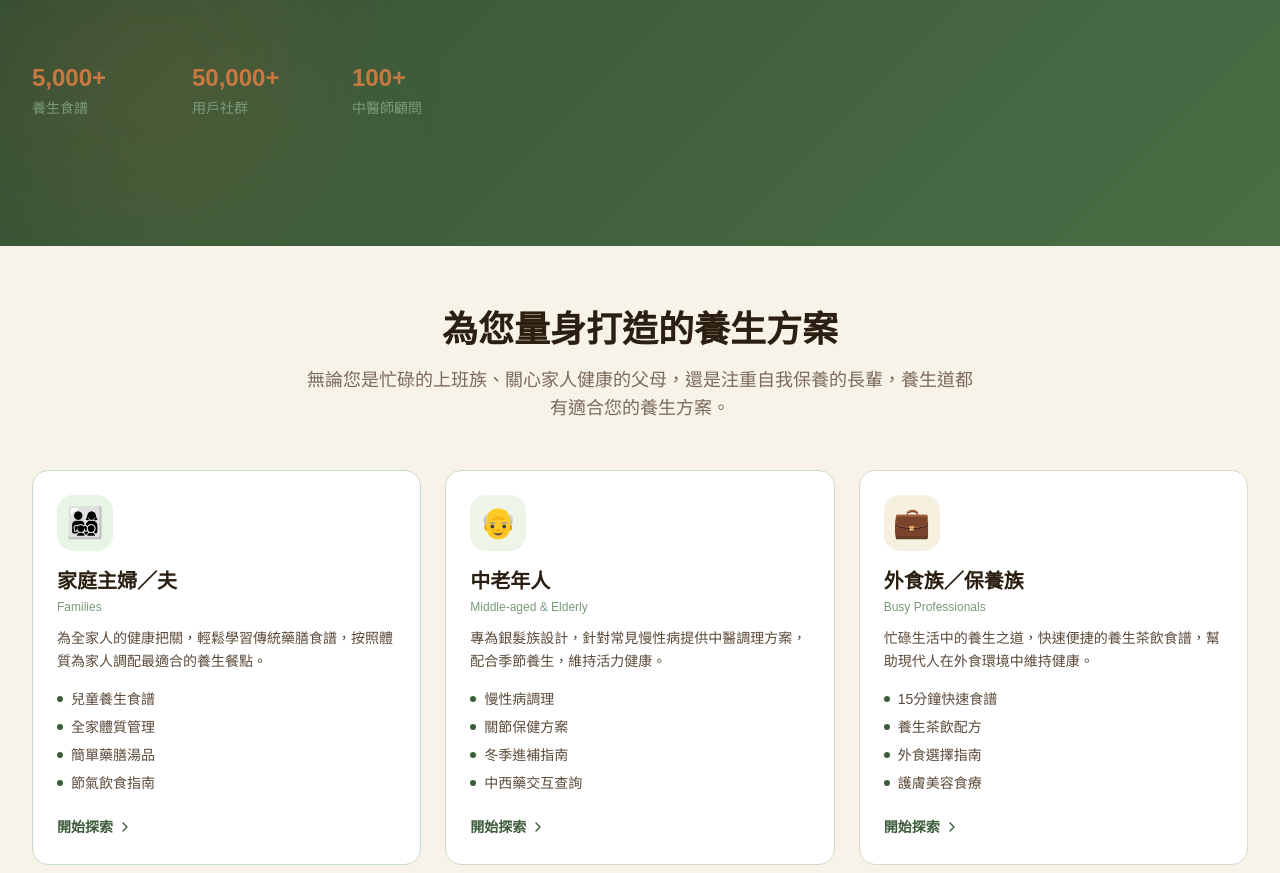
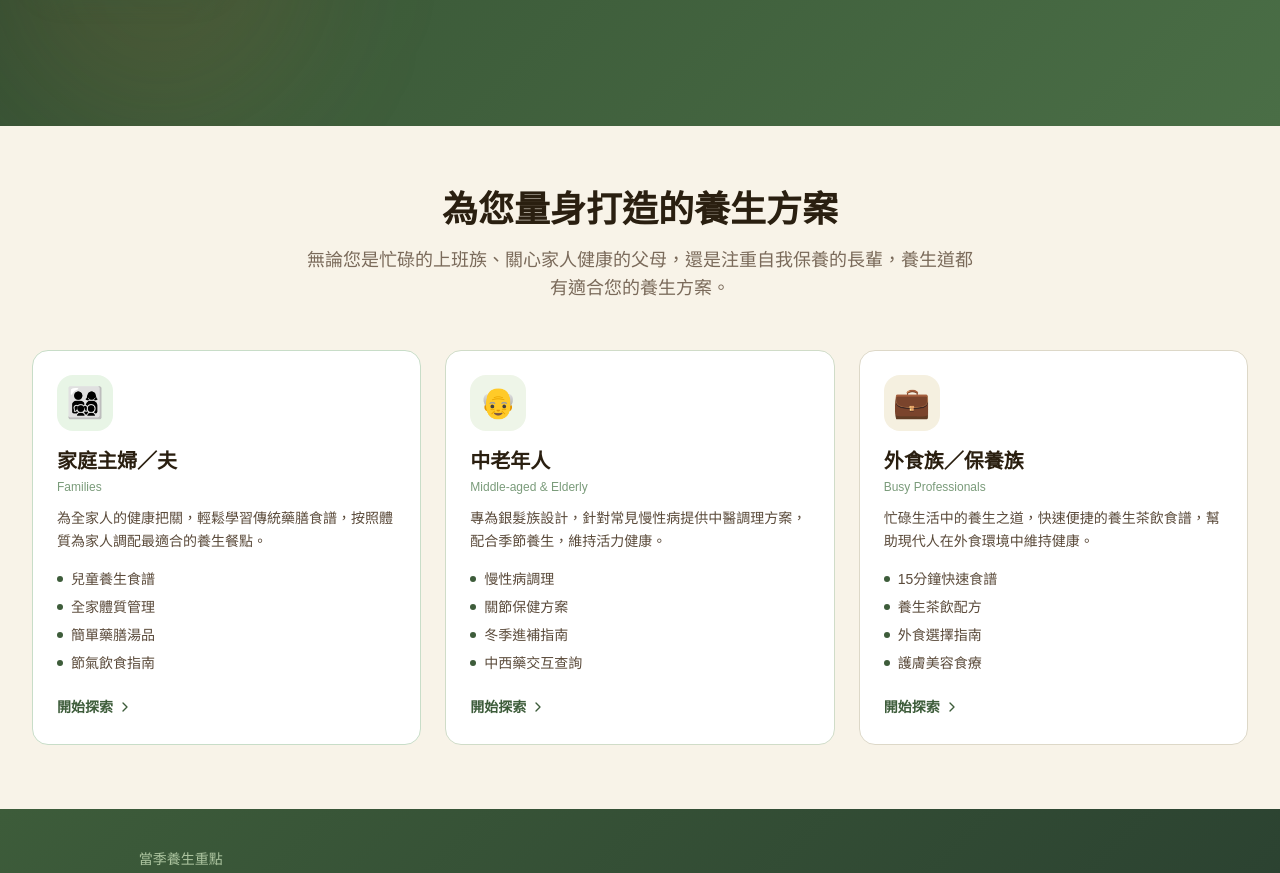
Before and after one commit to yuchen1114066/chain-strategy, a Next.js app: page / in a window 1280 px wide. Shown: the part 665-1538 px from the top of the page. Built offline with nearby package versions, Linux system fonts and the light colour scheme.

Commit message:
Remove exaggerated stats, fix season card to dynamic month, update CTA text
https://claude.ai/code/session_01PhiErQi7aKncBtHBZi1HSU

```diff
--- a/src/app/page.tsx
+++ b/src/app/page.tsx
@@ -73,7 +73,15 @@ const dimensionCards = [
   },
 ];
 
-const currentSeason = seasonalTips[3];
+function getSeasonInfo() {
+  const month = new Date().getMonth() + 1; // 1-12
+  if (month >= 3 && month <= 5) return seasonalTips[0]; // 春
+  if (month >= 6 && month <= 8) return seasonalTips[1]; // 夏
+  if (month >= 9 && month <= 11) return seasonalTips[2]; // 秋
+  return seasonalTips[3]; // 冬
+}
+
+const currentSeason = getSeasonInfo();
 
 export default function HomePage() {
   const featuredRecipes = recipes.slice(0, 4);
@@ -130,18 +138,6 @@ export default function HomePage() {
               </Link>
             </div>
 
-            <div className="mt-16 grid grid-cols-3 gap-8 max-w-md">
-              {[
-                { value: "5,000+", label: "養生食譜" },
-                { value: "50,000+", label: "用戶社群" },
-                { value: "100+", label: "中醫師顧問" },
-              ].map((stat) => (
-                <div key={stat.label}>
-                  <div className="text-2xl font-bold" style={{ color: "#c87941" }}>{stat.value}</div>
-                  <div className="text-sm mt-1" style={{ color: "#7a9b7a" }}>{stat.label}</div>
-                </div>
-              ))}
-            </div>
           </div>
         </div>
       </section>
@@ -387,7 +383,7 @@ export default function HomePage() {
           <div className="text-5xl mb-6">🌿</div>
           <h2 className="text-3xl md:text-4xl font-bold mb-6">開始您的養生之旅</h2>
           <p className="text-lg mb-10 max-w-2xl mx-auto leading-relaxed" style={{ color: "#9ab89a" }}>
-            加入超過五萬名養生愛好者，透過中醫智慧改善您和家人的健康狀況。
+            加入養生愛好者的行列，透過中醫智慧改善您和家人的健康狀況。
           </p>
           <div className="flex flex-col sm:flex-row gap-4 justify-center">
             <Link
```
